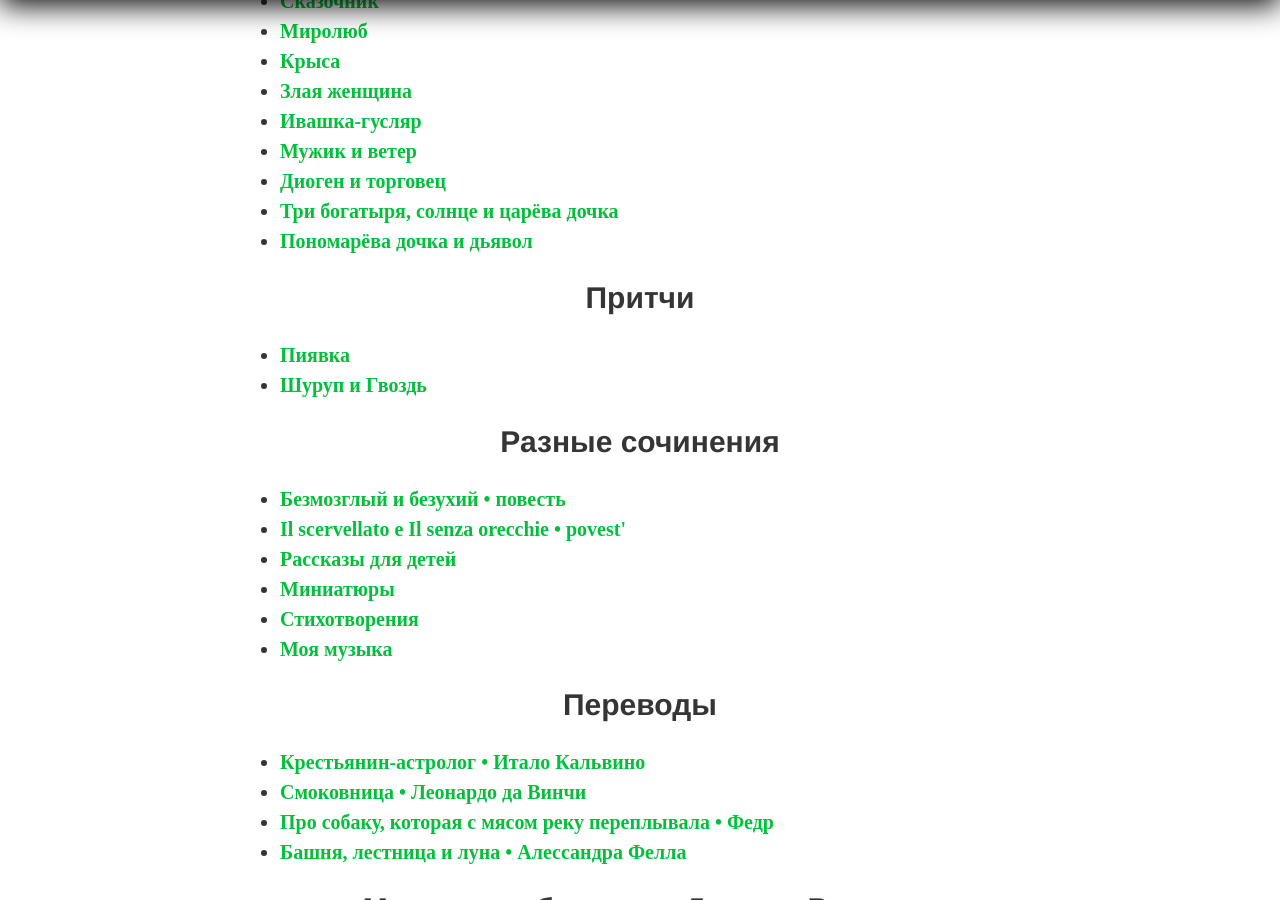
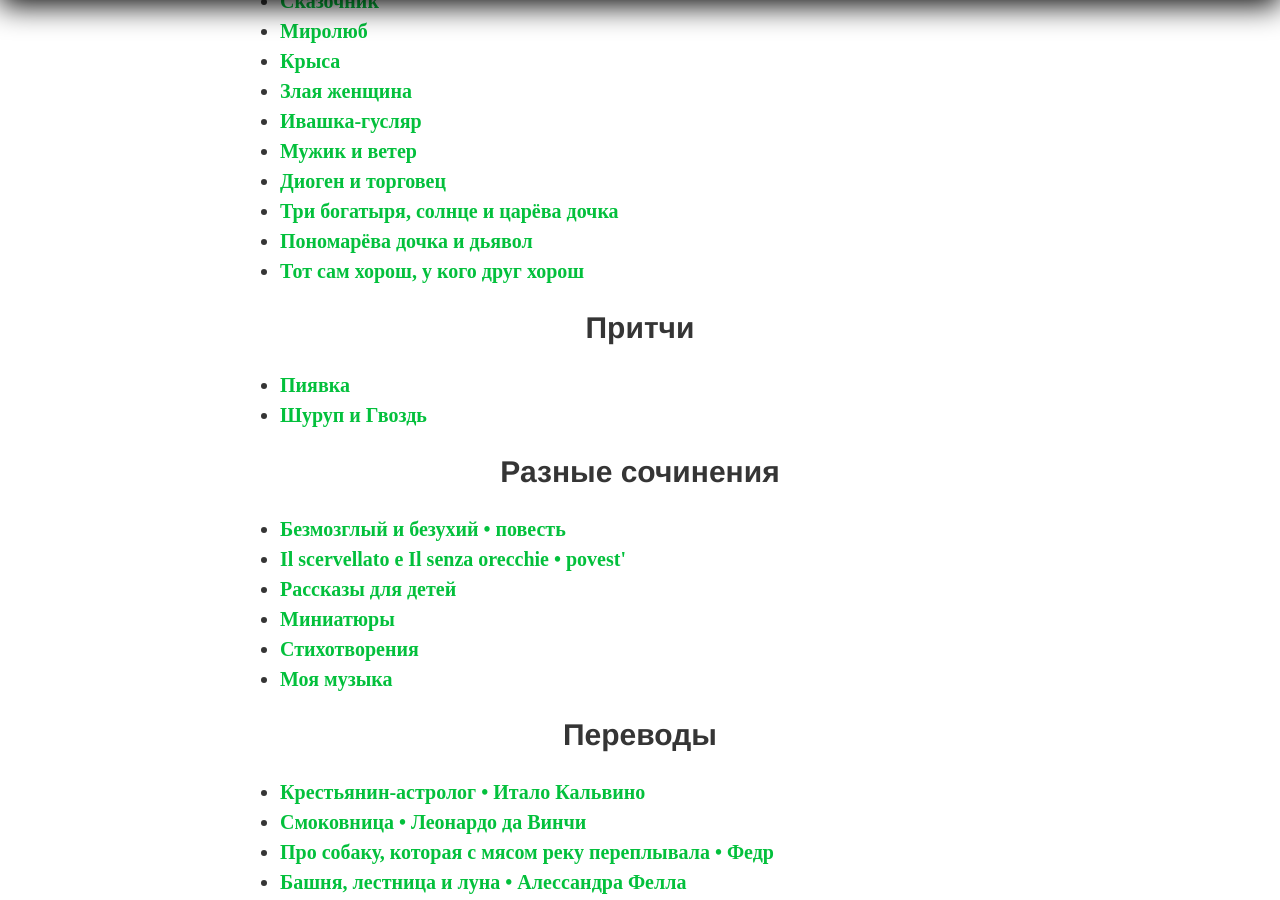
Before and after one commit to postolny/postolny.github.io, a Jekyll site: the page built from _pages/indice.html, in a window 1280 px wide and 900 px high, scrolled down 839 px. Built offline with Jekyll 4.4.1, drawn with Linux system fonts in a browser that asks for light colours.

Commit message:
Add files via upload

```diff
--- a/_data/indice.yml
+++ b/_data/indice.yml
@@ -37,6 +37,8 @@ libri:
         url: /tri-bogatyrya-solnce-i-caryova-dochka/
       - page: Пономарёва дочка и дьявол
         url: /ponomaryova-dochka-i-dyavol/
+      - page: Тот сам хорош, у кого друг хорош
+        url: /tot-sam-horosh-u-kogo-drug-horosh/
   - titolo: Притчи
     subfolderitems:
       - page: Пиявка
```
